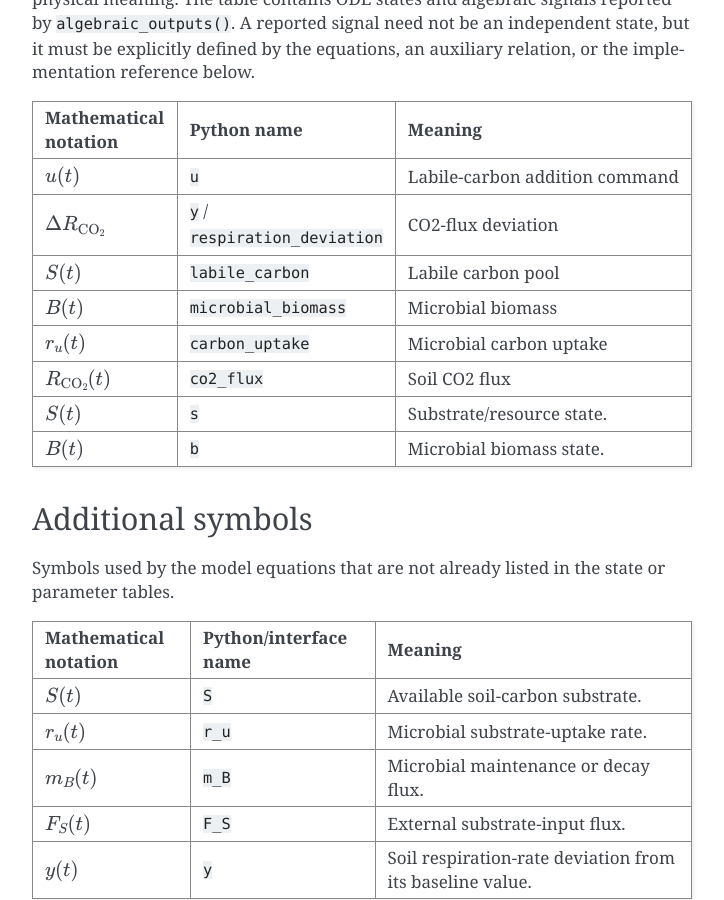
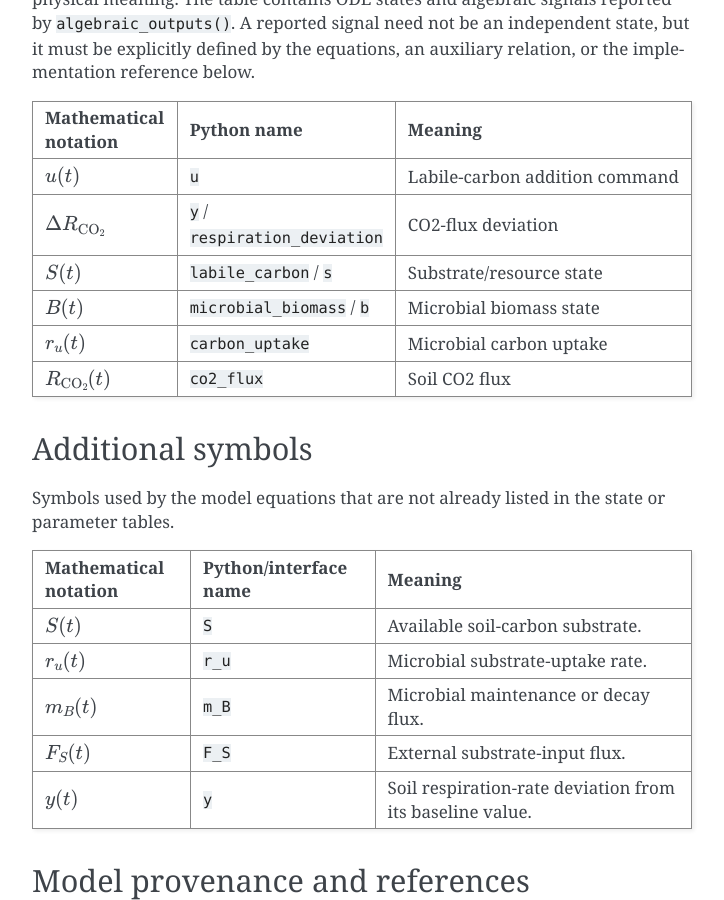
Before and after one commit to simple-machine-learning/SISO-Adaptive-Control, a Sphinx documentation site: the page built from packages/SISO_Adaptive_Control_Python_v1.0.0/documentation/models/soil_microbe_carbon_respiration.rst, in a window 1280 px wide and 900 px high, scrolled down 3065 px. Shown: the whole window, without its empty margins (388-1112 px from the left). Built offline with Sphinx 7.4.7, drawn with Linux system fonts in a browser that asks for light colours.

Commit message:
Consolidate duplicate documentation variables

```diff
--- a/packages/SISO_Adaptive_Control_Python_v1.0.0/documentation/models/soil_microbe_carbon_respiration.rst
+++ b/packages/SISO_Adaptive_Control_Python_v1.0.0/documentation/models/soil_microbe_carbon_respiration.rst
@@ -156,23 +156,17 @@ The first column gives the readable mathematical notation, the second gives the
      - ``y`` / ``respiration_deviation``
      - CO2-flux deviation
    * - :math:`S(t)`
-     - ``labile_carbon``
-     - Labile carbon pool
+     - ``labile_carbon`` / ``s``
+     - Substrate/resource state
    * - :math:`B(t)`
-     - ``microbial_biomass``
-     - Microbial biomass
+     - ``microbial_biomass`` / ``b``
+     - Microbial biomass state
    * - :math:`r_u(t)`
      - ``carbon_uptake``
      - Microbial carbon uptake
    * - :math:`R_{\mathrm{CO_2}}(t)`
      - ``co2_flux``
      - Soil CO2 flux
-   * - :math:`S(t)`
-     - ``s``
-     - Substrate/resource state.
-   * - :math:`B(t)`
-     - ``b``
-     - Microbial biomass state.
 
 Additional symbols
 ------------------
```
